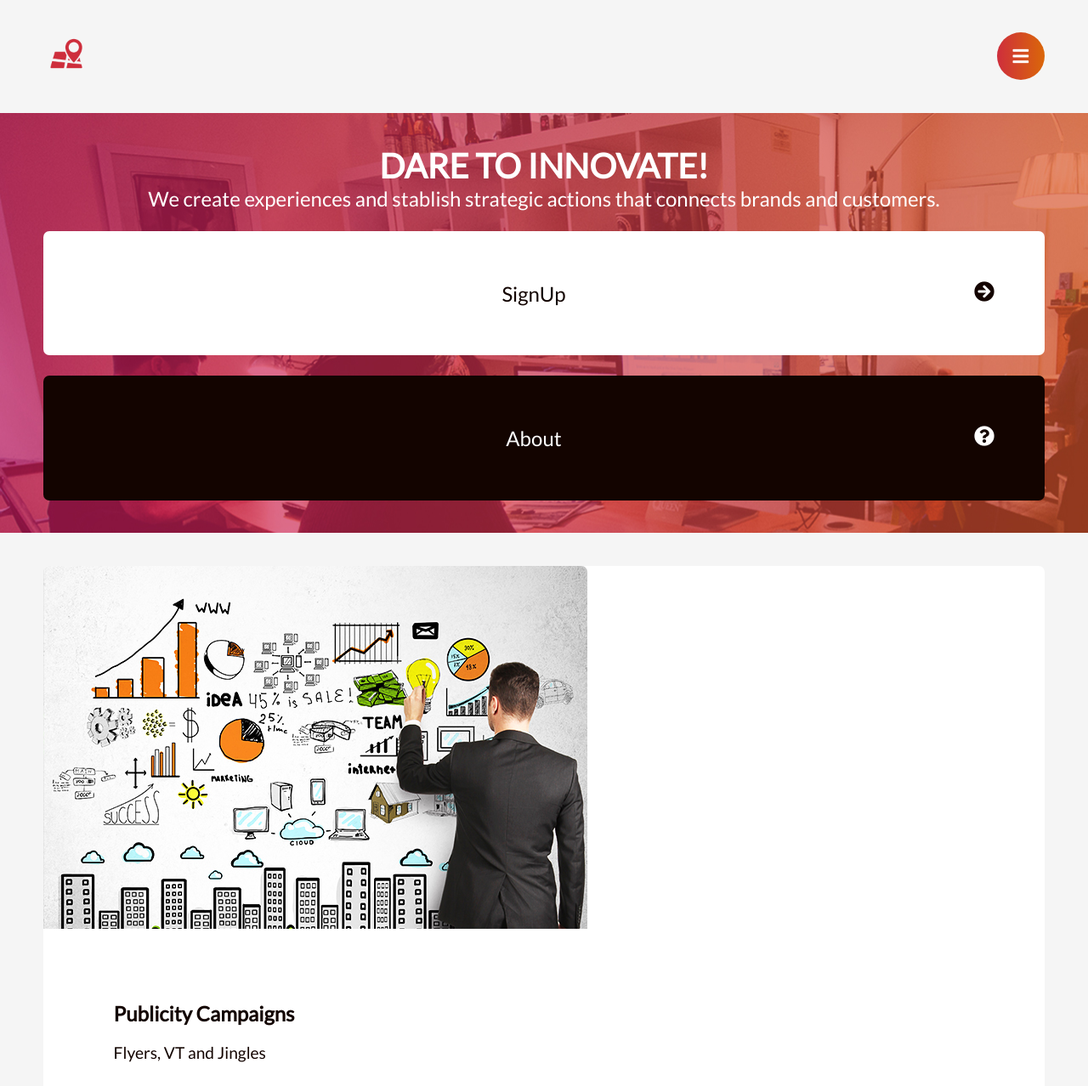
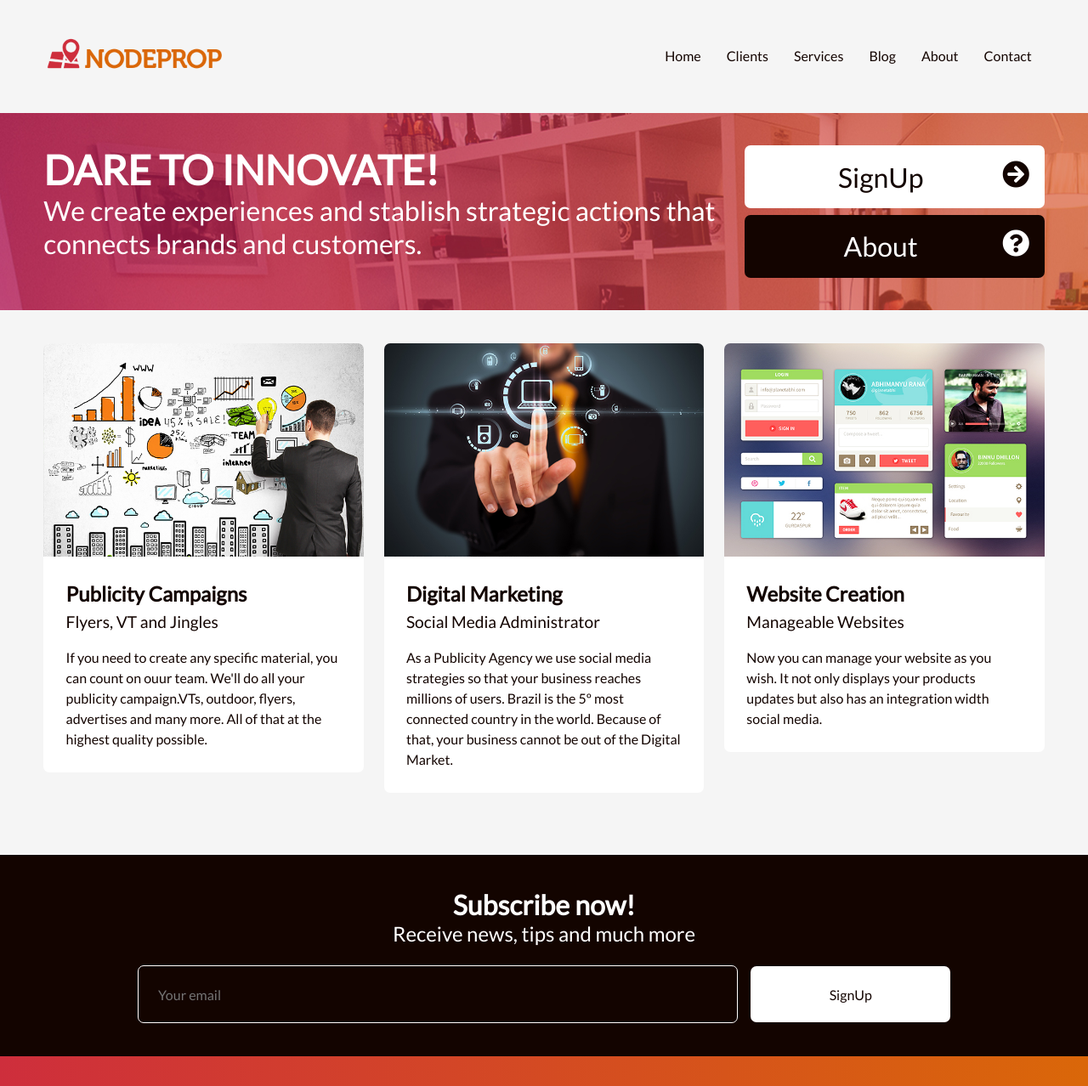
Before and after one commit to vitorjsls30/responsive-layout-node-studio, a plain HTML site: page index.html in a window 1280 px wide. Shown: the top 1278 px of the page at 85% size. Drawn offline with nearby package versions, Linux system fonts and the light colour scheme.

Commit message:
rl-01 - Adding media types for the supported resolutions

```diff
--- a/css/style.css
+++ b/css/style.css
@@ -211,3 +211,58 @@ img {
   margin-top: 2%;
   color: rgb(255,255,255,0.7);
 }
+
+/* MEDIA TYPES
+screen
+  Used for monitors or devices with colored displays and proper resolution.
+print
+  For printers. Very used for giving a printed version of our website
+*/
+
+/* MOBILE FIRST */
+/* SMALL DEVICES - SMARTPHONES */
+@media screen and (min-width: 480px) {
+  .logo {
+    width: 214px;
+    background: url(../img/logo.png) center center/214px no-repeat;
+  }
+  .btn {
+    font-size: 2em;
+  }
+}
+/* SMALL DEVICES - TABLETS */
+@media screen and (min-width: 768px) {
+  .service {
+    width: 49%;
+    float: left;
+    margin-right: 2%;
+  }
+  .service:nth-child(2) { margin-right: 0; }
+  .newsletter h2 { font-size: 2em; }
+  .newsletter h3 { font-size: 1.5em; }
+  .newsletter input { width: 70%; padding: 2%; float: left; margin-right: 1%; }
+  .newsletter button { width: 29%; padding: 2%; float: right; margin-top: 0; }
+}
+
+/* MEDIUM DEVICES - TABLETS AND DESKTOPS */
+@media screen and (min-width: 960px) {
+  .title { width: 70%; float: left; text-align: left; }
+  .title h2 { font-size: 3em; }
+  .title h3 { font-size: 2em; }
+  .buttons { width: 30%; float: right; margin-top: 0; }
+  .service { width: 32%; }
+  .service:nth-child(2) { margin-right: 2%; }
+  .service:nth-child(3) { margin-right: 0; }
+  .newsletter input { width: 60%; float: none; }
+  .newsletter button { width: 20%; float: none; }
+}
+
+/* LARGE DEVICES - WIDE SCREENS */
+@media screen and (min-width: 1280px) {
+  .btn-menu { display: none; }
+  .btn-close { display: none; }
+  .menu { width: auto; height: 56px; line-height: 56px; float: right; background-color: #f5f5f5; display: block !important; position: static;}
+  .menu li { padding: 0; float: left; }
+  .menu li a { color: #130400; font-size: 1em; padding: 15px; }
+  .menu li a:hover { border: none; color: #da6709; }
+}
```
